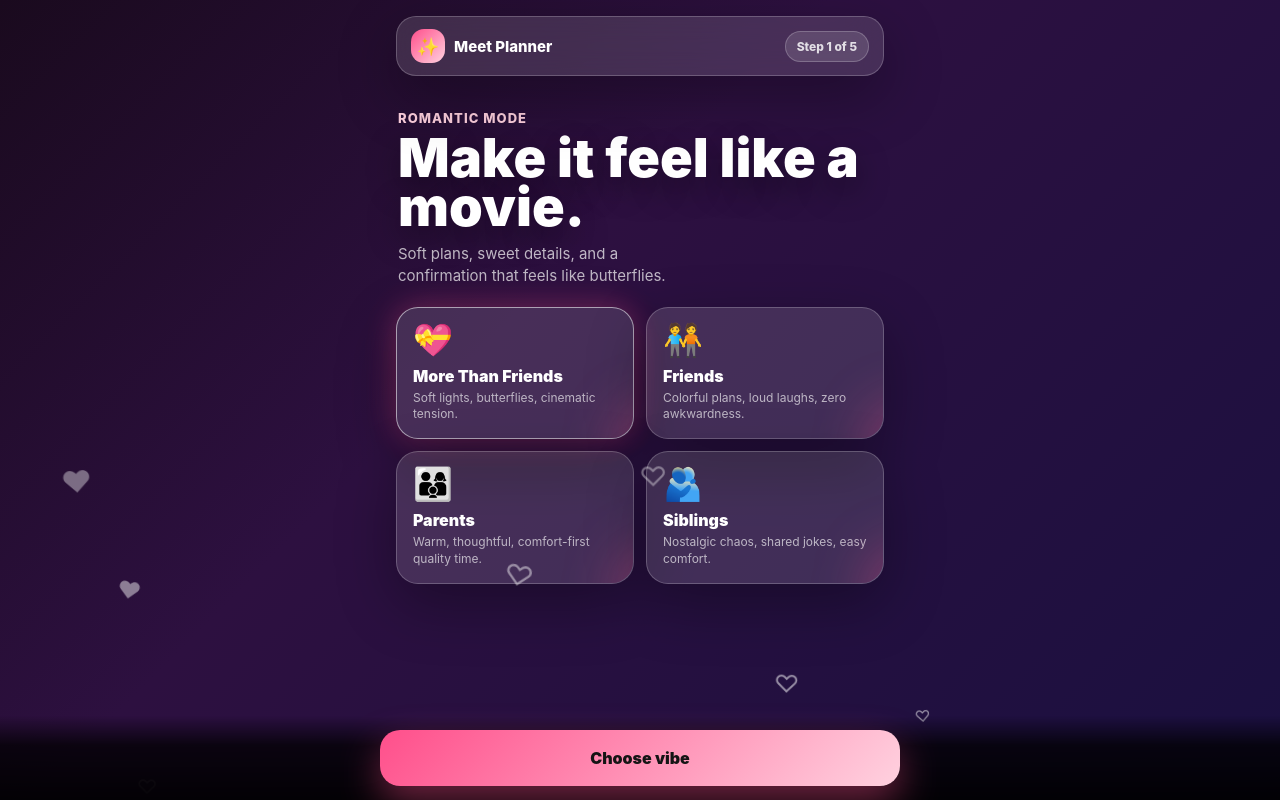
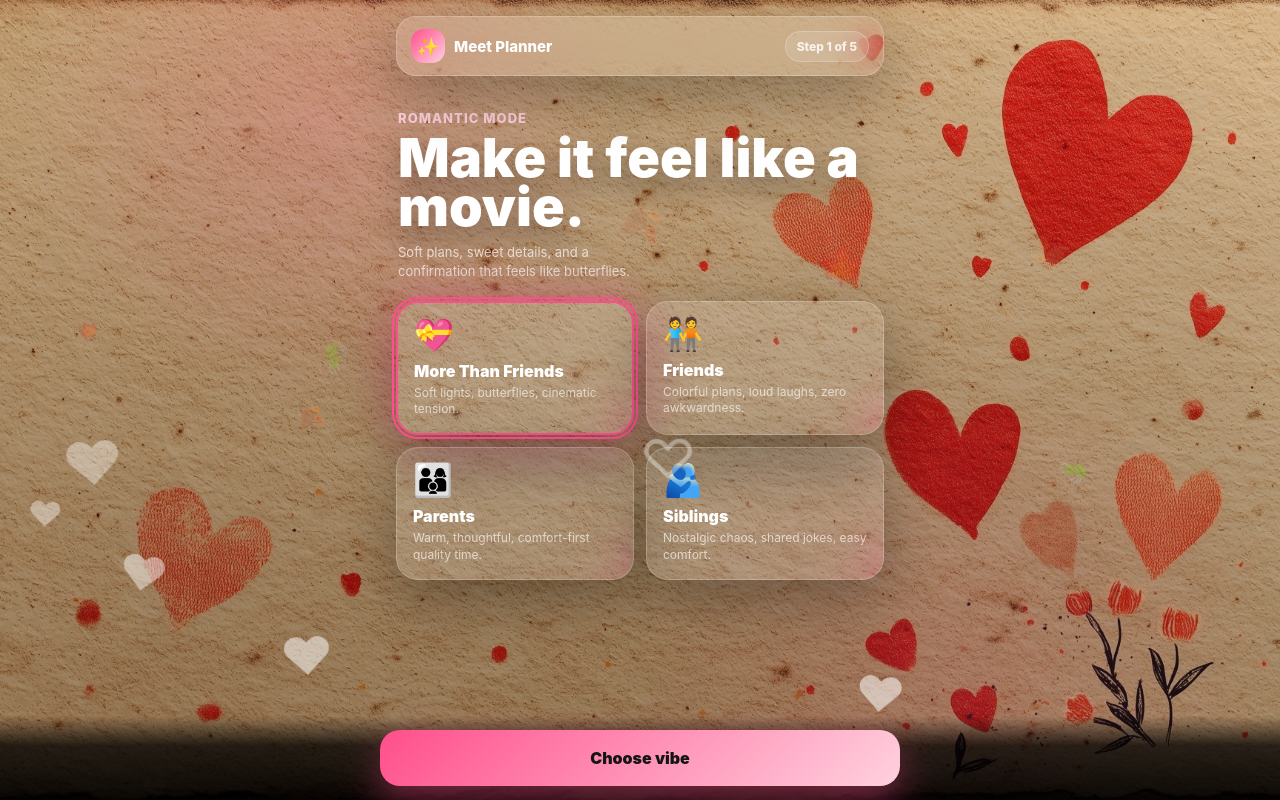
Before and after one commit to paulaniket2015-svg/Its-s-Date, a plain HTML site: page index.html in a window 1280 px wide. Both pictures are taken after a click on the element 515 px from the left and 372 px from the top of the page. Drawn offline with Linux system fonts and the light colour scheme.

Commit message:
Update index.html

```diff
--- a/index.html
+++ b/index.html
@@ -10,13 +10,20 @@
       --glass:rgba(255,255,255,0.13);--gb:rgba(255,255,255,0.21);
       --shadow:0 20px 60px rgba(0,0,0,0.32);
       --muted:rgba(255,255,255,0.7);
+      --bg-img:url('mtf.jpg');
     }
     *{box-sizing:border-box;-webkit-tap-highlight-color:transparent;margin:0;padding:0}
     html,body{min-height:100%;overflow-x:hidden;font-family:Inter,ui-sans-serif,system-ui,-apple-system,sans-serif;color:#fff}
-    body{min-height:100svh;background:linear-gradient(135deg,#1a0a1e 0%,#2d1040 40%,#1a1040 100%);transition:background .6s ease}
-    body.friends{background:linear-gradient(135deg,#061a2e 0%,#0a2d40 40%,#0a1a40 100%)}
-    body.parents{background:linear-gradient(135deg,#1e0e00 0%,#3d2010 40%,#2d1800 100%)}
-    body.siblings{background:linear-gradient(135deg,#001e0a 0%,#0a3020 40%,#001a20 100%)}
+    body{min-height:100svh;transition:background .6s ease}
+    body::before{content:'';position:fixed;inset:0;z-index:-3;background-image:var(--bg-img);background-size:cover;background-position:center 40%;background-attachment:fixed;filter:saturate(1.12) contrast(1.08) brightness(0.92);opacity:0.95}
+    body::after{content:'';position:fixed;inset:0;z-index:-2;background:radial-gradient(circle at 25% 15%, rgba(255,79,139,0.18), transparent 25%), radial-gradient(circle at 75% 85%, rgba(255,79,139,0.12), transparent 28%), linear-gradient(180deg, rgba(0,0,0,0.08), rgba(0,0,0,0.18) 50%, rgba(0,0,0,0.25));pointer-events:none}
+    body.mtf{--bg-img:url('mtf.jpg')}
+    body.friends{--bg-img:url('friends.jpeg');--accent:#38d6ff;--accent2:#ffe66d}
+    body.friends::after{background:radial-gradient(circle at 25% 15%, rgba(56,214,255,0.15), transparent 25%), radial-gradient(circle at 75% 85%, rgba(56,214,255,0.1), transparent 28%), linear-gradient(180deg, rgba(0,0,0,0.08), rgba(0,0,0,0.18) 50%, rgba(0,0,0,0.25))}
+    body.parents{--bg-img:url('parents.jpg');--accent:#ffb25f;--accent2:#fff1c2}
+    body.parents::after{background:radial-gradient(circle at 25% 15%, rgba(255,178,95,0.15), transparent 25%), radial-gradient(circle at 75% 85%, rgba(255,178,95,0.1), transparent 28%), linear-gradient(180deg, rgba(0,0,0,0.08), rgba(0,0,0,0.18) 50%, rgba(0,0,0,0.25))}
+    body.siblings{--bg-img:url('siblings.jpg');--accent:#9cff8f;--accent2:#93c5fd}
+    body.siblings::after{background:radial-gradient(circle at 25% 15%, rgba(156,255,143,0.15), transparent 25%), radial-gradient(circle at 75% 85%, rgba(156,255,143,0.1), transparent 28%), linear-gradient(180deg, rgba(0,0,0,0.08), rgba(0,0,0,0.18) 50%, rgba(0,0,0,0.25))}
 
     .app{width:min(100%,520px);margin:0 auto;min-height:100svh;padding:max(16px,env(safe-area-inset-top)) 16px max(120px,env(safe-area-inset-bottom));display:flex;flex-direction:column;gap:18px}
 
@@ -30,7 +37,7 @@
     .hero{padding:16px 2px 2px}
     .kicker{font-size:13px;font-weight:850;text-transform:uppercase;letter-spacing:.08em;color:var(--accent2);margin-bottom:8px}
     h1{font-size:clamp(36px,11vw,54px);line-height:.9;font-weight:950;text-shadow:0 12px 32px rgba(0,0,0,.4);max-width:12ch}
-    .sub{margin-top:12px;color:var(--muted);font-size:15px;line-height:1.45;max-width:32ch}
+    .sub{margin-top:12px;color:var(--muted);font-size:13px;line-height:1.45;max-width:32ch}
 
     /* SCREENS */
     .screen{display:none;flex-direction:column;gap:14px;animation:enter .4s cubic-bezier(.2,.9,.2,1) both}
@@ -43,7 +50,7 @@
     .grid2{display:grid;grid-template-columns:1fr 1fr;gap:12px}
     .card{padding:16px;border-radius:22px;cursor:pointer;overflow:hidden;background:var(--glass);backdrop-filter:blur(18px);border:1px solid var(--gb);box-shadow:var(--shadow);transition:transform .18s,border-color .18s,box-shadow .18s;position:relative;min-height:120px}
     .card:active{transform:scale(.975)}
-    .card.selected{border-color:rgba(255,255,255,.55);box-shadow:var(--shadow),0 0 32px color-mix(in srgb,var(--accent) 38%,transparent)}
+    .card.selected{border-color:var(--accent);border-width:2px;box-shadow:var(--shadow),0 0 48px color-mix(in srgb,var(--accent) 52%,transparent);outline:2px solid var(--accent);outline-offset:2px}
     .em{font-size:32px;line-height:1}
     .card h2{font-size:16px;font-weight:930;margin:10px 0 4px}
     .card p{font-size:12px;color:rgba(255,255,255,.65);line-height:1.35}
@@ -52,7 +59,7 @@
     /* CHIPS */
     .chips{display:flex;flex-wrap:wrap;gap:10px}
     .chip{min-height:46px;display:inline-flex;align-items:center;gap:8px;padding:10px 14px;border-radius:999px;font:inherit;font-size:14px;font-weight:850;color:#fff;cursor:pointer;border:1px solid var(--gb);background:var(--glass);backdrop-filter:blur(18px);box-shadow:0 12px 30px rgba(0,0,0,.18);transition:transform .18s,border-color .18s}
-    .chip.selected{border-color:rgba(255,255,255,.55)}
+    .chip.selected{border-color:var(--accent);border-width:2px;outline:2px solid var(--accent);outline-offset:1px;box-shadow:0 12px 30px rgba(0,0,0,.3),0 0 24px color-mix(in srgb,var(--accent) 45%,transparent)}
     .chip:active{transform:scale(.975)}
 
     /* FOOD CARDS */
@@ -190,6 +197,8 @@
     .hearts{position:fixed;inset:0;pointer-events:none;overflow:hidden;z-index:5}
     .heart{position:absolute;bottom:-40px;opacity:0;will-change:transform,opacity;animation:floatH linear forwards}
     @keyframes floatH{0%{opacity:0;transform:translate3d(0,0,0) scale(.8)}12%{opacity:.55}100%{opacity:0;transform:translate3d(var(--dx),-112vh,0) scale(1.2) rotate(var(--rot))}}
+    .leaf{position:absolute;bottom:-40px;opacity:0;will-change:transform,opacity;animation:floatL linear forwards;font-size:20px}
+    @keyframes floatL{0%{opacity:0;transform:translate3d(0,0,0) scale(.9) rotateZ(0deg)}10%{opacity:.65}100%{opacity:0;transform:translate3d(var(--dx),-110vh,0) scale(1.1) rotateZ(var(--rot))}}
 
     .nf-hidden{display:none}
 
@@ -368,7 +377,7 @@ const TOTAL=5;
 const vibes={
   mtf:{name:'More Than Friends',emoji:'💝',kicker:'Romantic mode',title:'Make it feel like a movie.',sub:'Soft plans, sweet details, and a confirmation that feels like butterflies.',cls:'mtf',color:'#ff4f8b'},
   friends:{name:'Friends',emoji:'🧑‍🤝‍🧑',kicker:'Friend group mode',title:'Good plans. Loud laughs.',sub:'Build a hangout with color, snacks, and zero overthinking.',cls:'friends',color:'#38d6ff'},
-  parents:{name:'Parents',emoji:'👨‍👩‍👦',kicker:'Family mode',title:'Plan something warm.',sub:'Choose a comfortable meet that feels thoughtful from the first tap.',cls:'parents',color:'#ffb25f'},
+  parents:{name:'Parents',emoji:'👨‍👩‍👦',kicker:'Family mode',title:'Warmth begins the ultimate comfort zone.',sub:'Choose a comfortable meet that feels thoughtful from the first tap.',cls:'parents',color:'#ffb25f'},
   siblings:{name:'Siblings',emoji:'🫂',kicker:'Sibling mode',title:'Book the catch-up.',sub:'Nostalgia, comfort food, and the kind of plan that turns into a memory.',cls:'siblings',color:'#9cff8f'}
 };
 
@@ -547,9 +556,9 @@ function buildChat(){
             <div class="bq">Notification sent</div>
             <div class="email-badge">
               <div class="eicon">📨</div>
-              <p>A confirmation email has been sent to <strong>${esc(V.email)}</strong></p>
+              <p>A confirmation email has been sent to you<strong></strong></p>
             </div>
-            <p style="font-size:13px;color:rgba(255,255,255,.65);margin-top:10px;line-height:1.4">The host has also been notified. See you at the meet! 🎉</p>
+            <p style="font-size:13px;color:rgba(255,255,255,.65);margin-top:10px;line-height:1.4">"Aniket has also been notified. See you at the meet!".</p>
             <div class="bubble-time">${timeStr}</div>
           `;
         } else {
@@ -618,14 +627,28 @@ function heart(){
   if(V.vibe!=='mtf')return;
   const el=document.createElement('span');
   el.className='heart';el.textContent=Math.random()>.5?'♡':'♥';
-  el.style.cssText=`left:${Math.random()*100}vw;font-size:${12+Math.random()*20}px;animation-duration:${6000+Math.random()*5000}ms`;
+  el.style.cssText=`left:${Math.random()*100}vw;font-size:${28+Math.random()*36}px;animation-duration:${6000+Math.random()*5000}ms`;
   el.style.setProperty('--dx',(Math.random()*90-45)+'px');
   el.style.setProperty('--rot',(Math.random()*90-45)+'deg');
   document.getElementById('hearts').appendChild(el);
   setTimeout(()=>el.remove(),12000);
 }
-function burst(){for(let i=0;i<3;i++)setTimeout(heart,i*70)}
-setInterval(heart,700);
+function leaf(){
+  if(V.vibe==='mtf')return;
+  const leafEmojis=['🍃','🍂','🍁'];
+  const el=document.createElement('span');
+  el.className='leaf';el.textContent=leafEmojis[Math.floor(Math.random()*leafEmojis.length)];
+  el.style.cssText=`left:${Math.random()*100}vw;font-size:${16+Math.random()*24}px;animation-duration:${7000+Math.random()*4000}ms`;
+  el.style.setProperty('--dx',(Math.random()*100-50)+'px');
+  el.style.setProperty('--rot',(Math.random()*720-360)+'deg');
+  document.getElementById('hearts').appendChild(el);
+  setTimeout(()=>el.remove(),12000);
+}
+function burst(){
+  if(V.vibe==='mtf'){for(let i=0;i<3;i++)setTimeout(heart,i*70)}
+  else{for(let i=0;i<2;i++)setTimeout(leaf,i*100)}
+}
+setInterval(()=>{if(V.vibe==='mtf')heart();else leaf()},700);
 
 document.getElementById('backBtn').style.display='none';
 validate();
```
